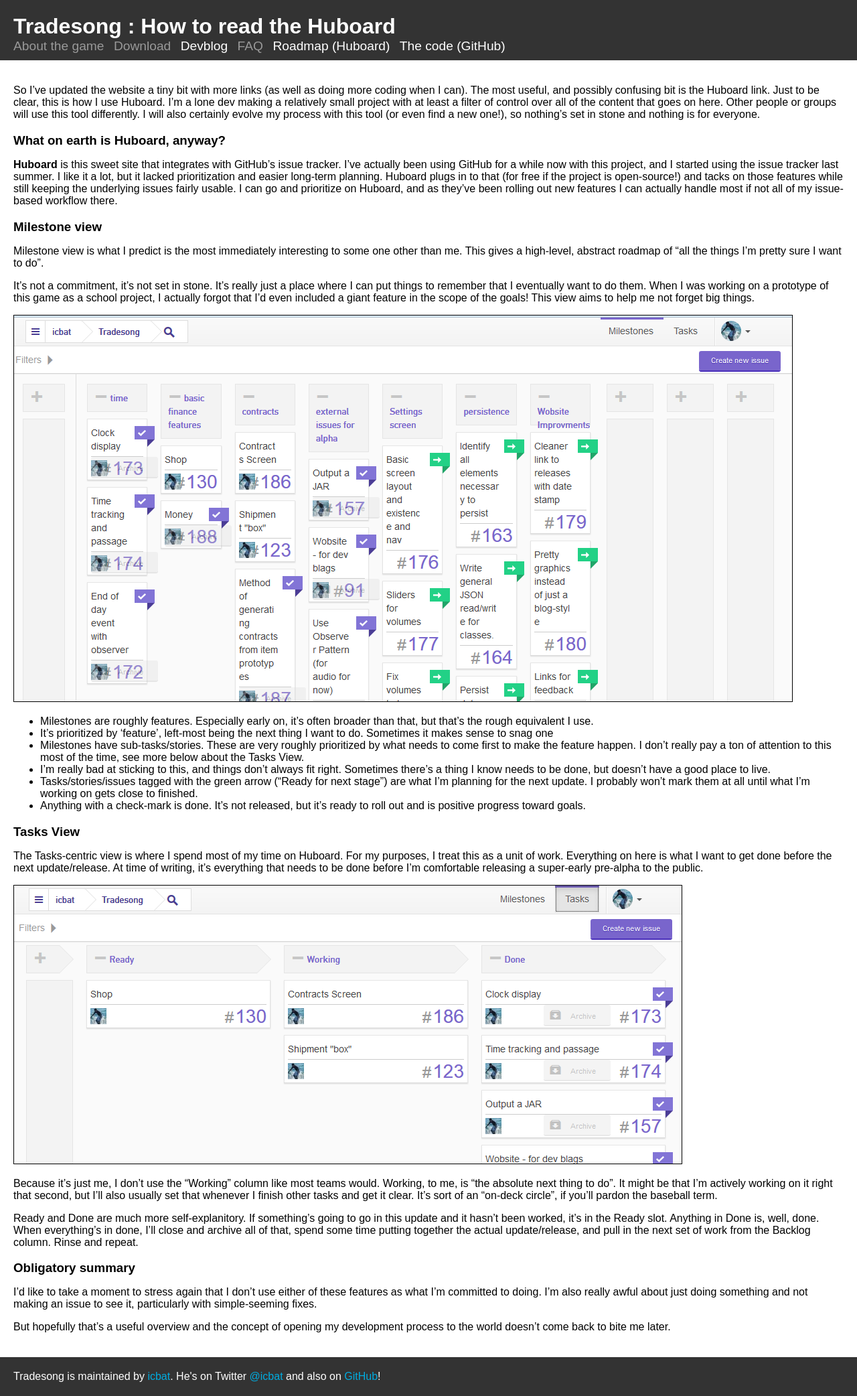
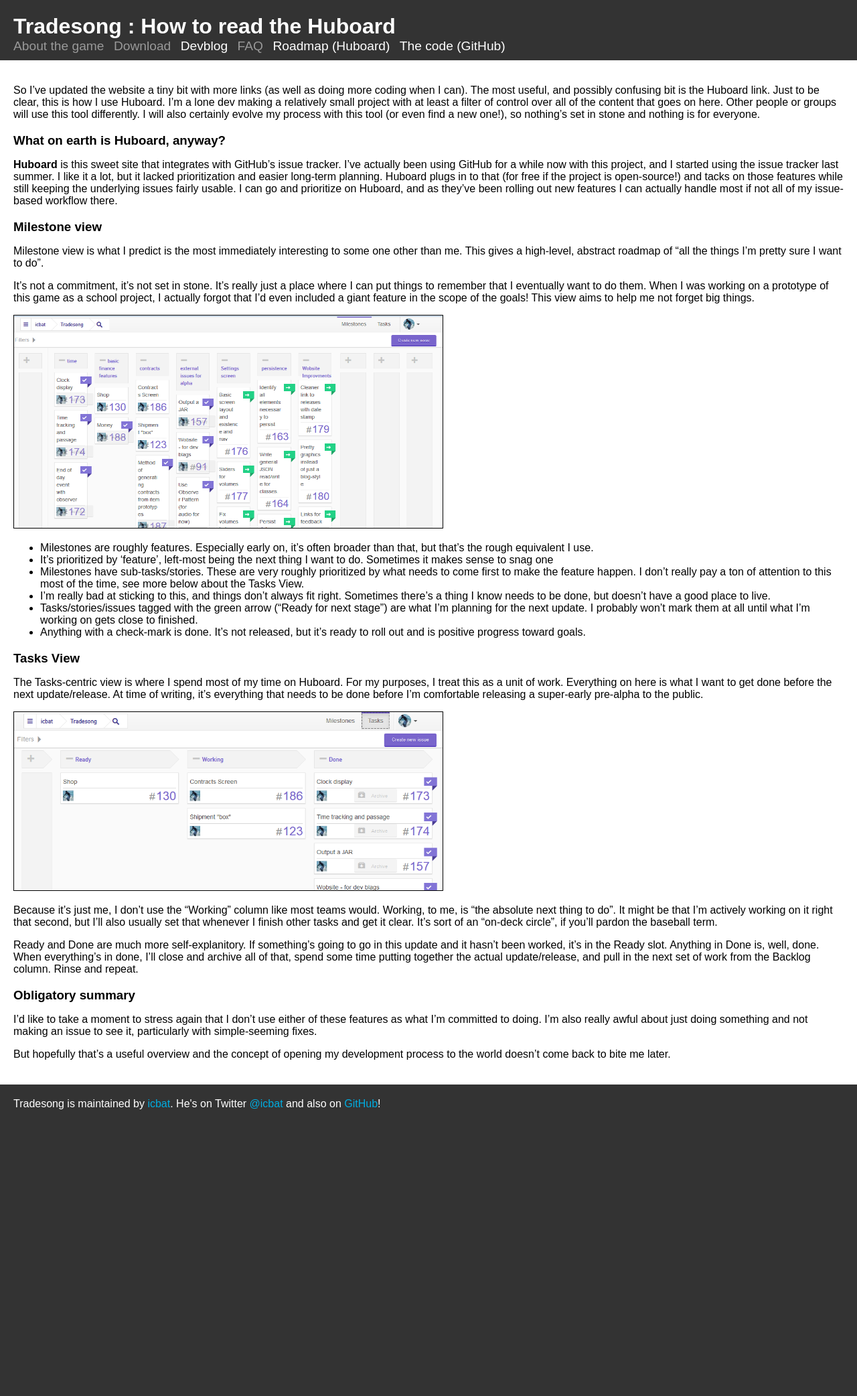
Before and after one commit to icbat/tradesong, a Jekyll site: the page built from _posts/2014-2-10-reading-huboard.md, in a window 1280 px wide. Shown: the whole page at 67% size. Built offline with Jekyll 4.4.1, drawn with Linux system fonts in a browser that asks for light colours; after the commit the page ends 1677 px from its top, so only the background shows below that.

Commit message:
Putting a cap on image sizes to keep them from eating the page

```diff
--- a/stylesheets/stylesheet.css
+++ b/stylesheets/stylesheet.css
@@ -6,6 +6,8 @@
 
 img {
 	border: 1px solid #000;
+	max-width:640px;
+	max-height: 480px;
 }
 
 a {
```
